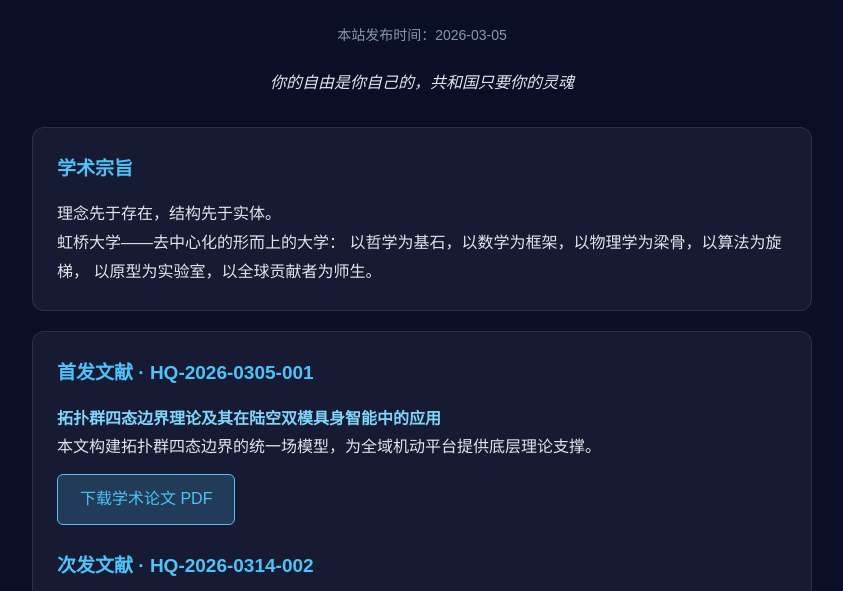
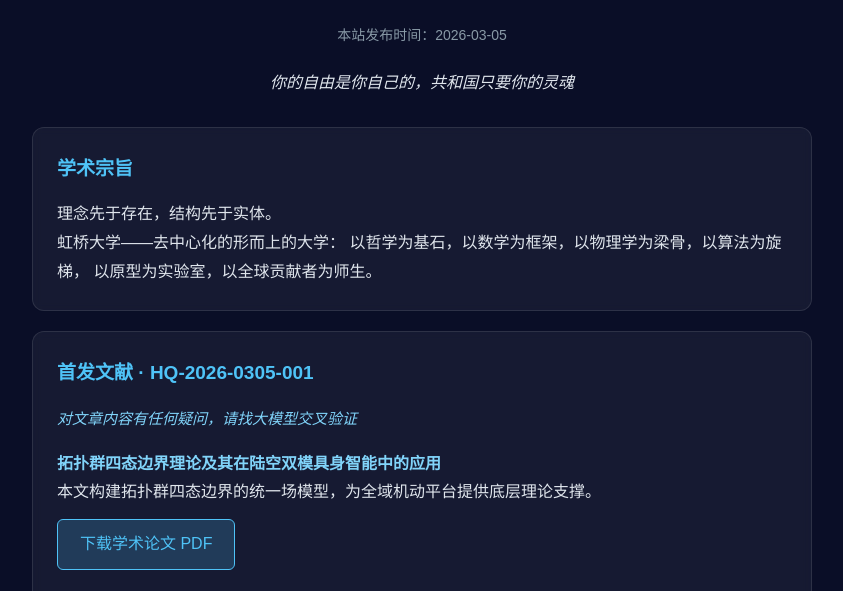
Before and after one commit to Contact-hongqiao/HongQiaoUniversity, a plain HTML site: page index.html in a window 1280 px wide. Shown: the part 159-750 px from the top of the page, without its empty margins (218-1061 px from the left). Drawn offline with Linux system fonts and the light colour scheme.

Commit message:
Update index.html

```diff
--- a/index.html
+++ b/index.html
@@ -1,4 +1,4 @@
-            <!DOCTYPE html>
+<!DOCTYPE html>
 <html lang="zh-CN">
 <head>
     <meta charset="UTF-8">
@@ -60,6 +60,12 @@
             font-size: 19px;
             margin-bottom: 14px;
             color: #4fc3f7;
+        }
+        .tip {
+            font-size: 15px;
+            color: #81d4fa;
+            margin-bottom: 18px;
+            font-style: italic;
         }
         .btn {
             display: inline-block;
@@ -125,6 +131,7 @@
 
     <div class="box">
         <h3>首发文献 · HQ-2026-0305-001</h3>
+        <p class="tip">对文章内容有任何疑问，请找大模型交叉验证</p>
         <p><strong>拓扑群四态边界理论及其在陆空双模具身智能中的应用</strong></p>
         <p>本文构建拓扑群四态边界的统一场模型，为全域机动平台提供底层理论支撑。</p>
         <a href="拓扑群四态边界理论及其在陆空双模具身智能中的应用.pdf" class="btn" target="_blank">下载学术论文 PDF</a>
```
